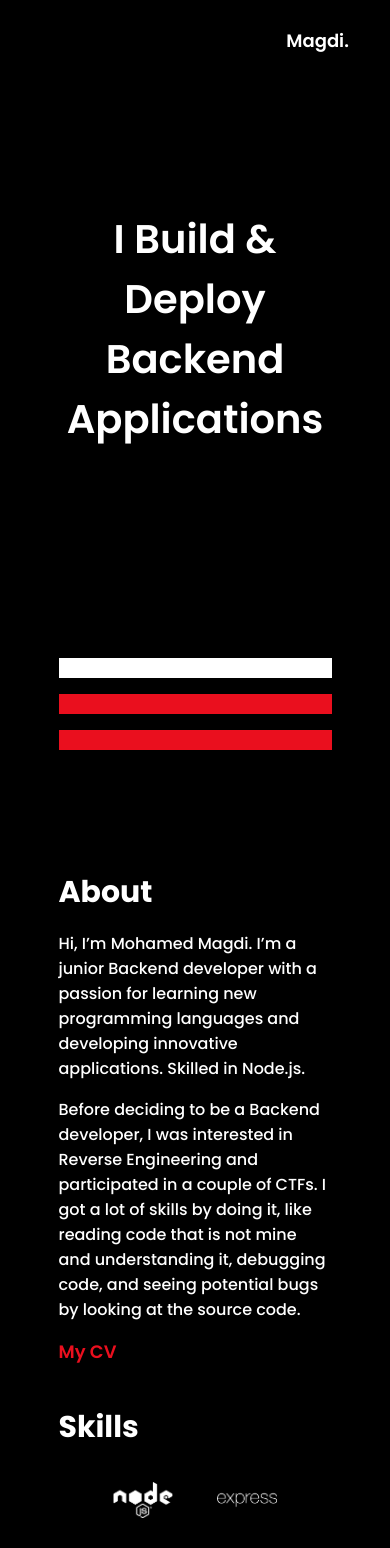
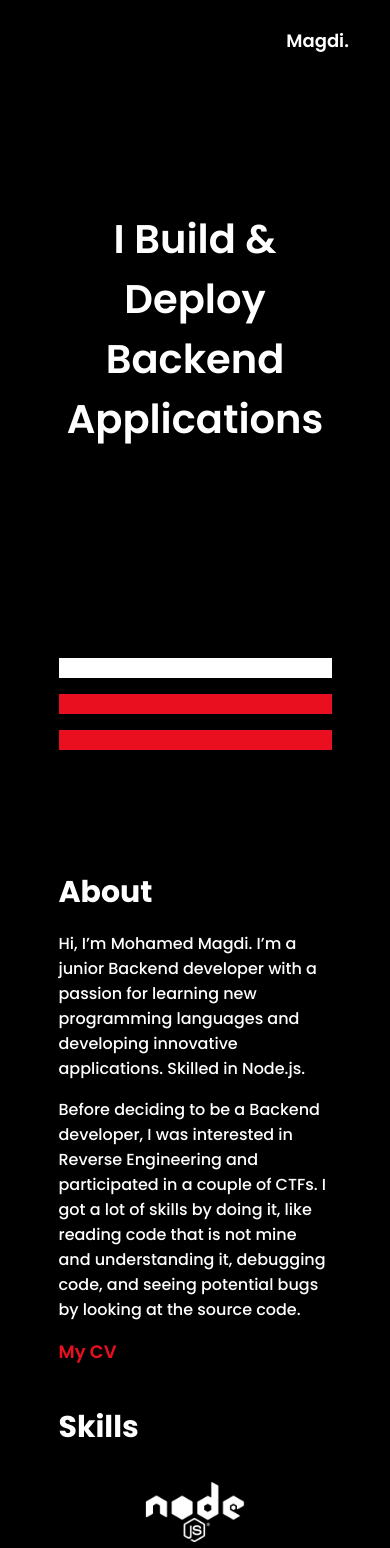
Before and after one commit to MuhamedMagdi/MuhamedMagdi.github.io, a React (Create React App) app: page /about in a window 390 px wide. Shown: the top 1548 px of the page. Built offline with nearby package versions, Linux system fonts and the light colour scheme.

Commit message:
Revert "making images responsive"
This reverts commit a35ec1c7c8eeaa58c8f61eccb82f54b4b74eeadb.

```diff
--- a/src/components/localImage/index.css
+++ b/src/components/localImage/index.css
@@ -10,15 +10,3 @@
     width: 100px;
     margin: 1rem;
 }
-
-@media screen and (max-width: 720px) {
-    .image {
-        width: 80px;
-    }
-}
-
-@media screen and (max-width: 500px) {
-    .image {
-        width: 60px;
-    }
-}
```
